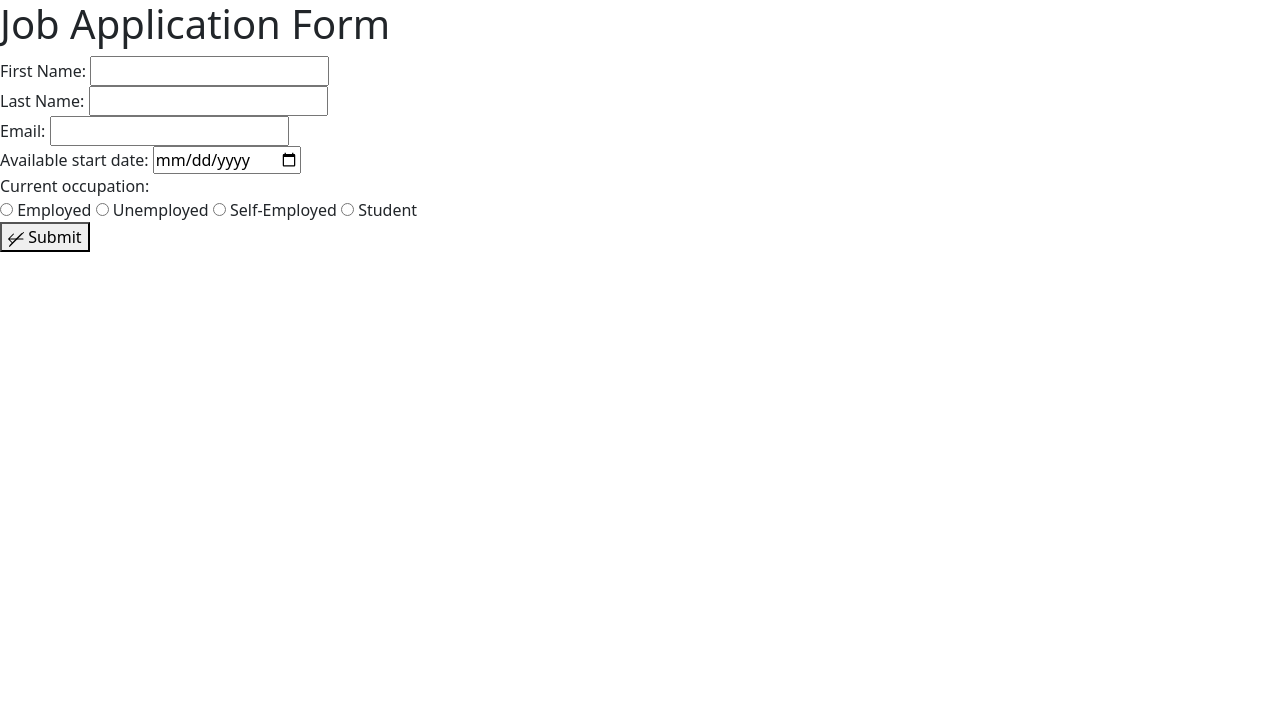
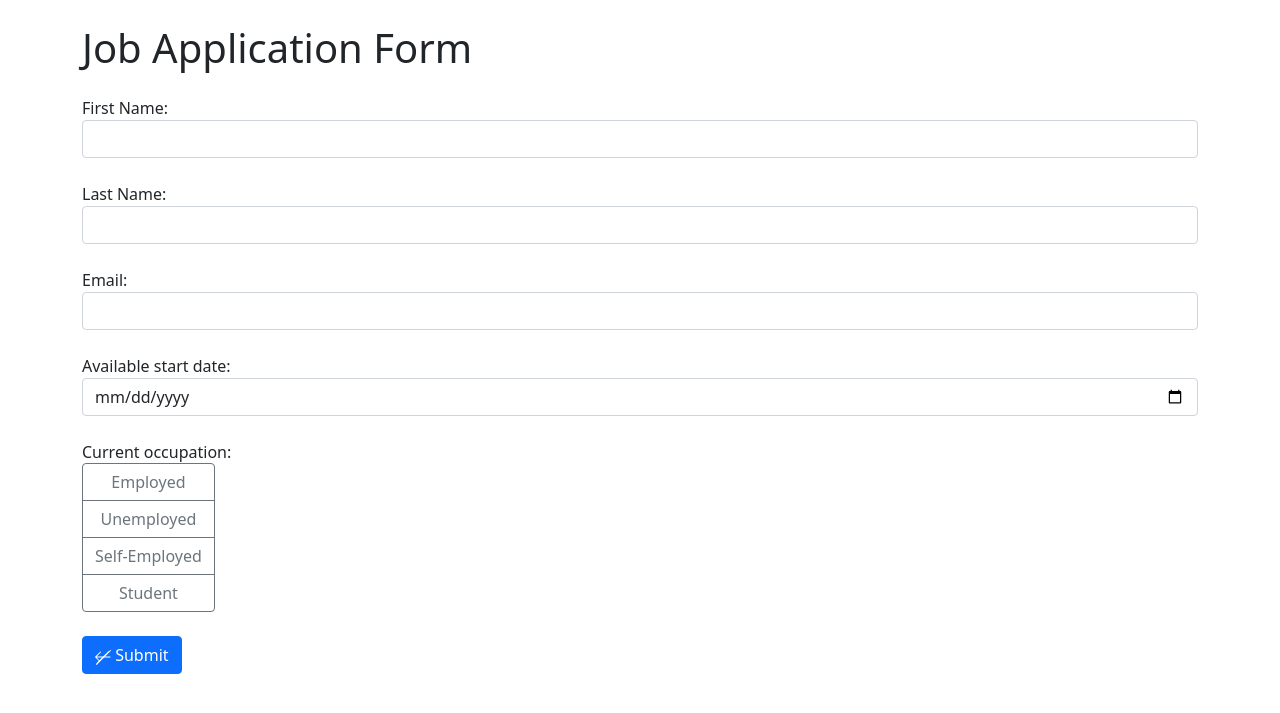
Before and after one commit to JuanMa2102/flask-job-app, a Flask app: page / in a window 1280 px wide. Shown: the top 713 px of the page. Run offline with Flask 3, Linux system fonts and the light colour scheme.

Commit message:
add styles

```diff
--- a/templates/index.html
+++ b/templates/index.html
@@ -4,47 +4,46 @@
     <meta charset="UTF-8">
     <meta name="viewport" content="width=device-width, initial-scale=1.0">
     <link rel="stylesheet" href="https://cdn.jsdelivr.net/npm/bootstrap@5.1.3/dist/css/bootstrap.min.css">
-    <script src="https://cdn.jsdelivr.net/npm/bootstrap@5.1.3/dist/js/bootstrap.min.js"></script>
-    <script src="https://code.jquery.com/jquery-3.6.0.min.js"></script>
     <title>Job App</title>
 </head>
 <body>
-        <h1>Job Application Form</h1>
+    <div class="container">
+        <h1 class="mt-4 mb-4">Job Application Form</h1>
         <form>
-            <div>
+            <div class="form-group mb-4">
                 <label for="first_name">First Name:</label>
-                <input type="text" id="first_name" name="first_name" required>
+                <input class="form-control" type="text" id="first_name" name="first_name" required>
             </div>
-            <div>
+            <div class="form-group mb-4">
                 <label for="last_name">Last Name:</label>
-                <input type="text" id="last_name" name="last_name" required>
+                <input class="form-control" type="text" id="last_name" name="last_name" required>
             </div>
-            <div>
+            <div class="form-group mb-4">
                 <label for="email">Email:</label>
-                <input type="email" id="email" name="email" required>
+                <input class="form-control" type="email" id="email" name="email" required>
             </div>
-            <div>
+            <div class="form-group mb-4">
                 <label for="date">Available start date:</label>
-                <input type="date" id="date" name="date" required>
+                <input class="form-control" type="date" id="date" name="date" required>
             </div>
-            <div>
+            <div class="form-group mb-4">
                 <label>Current occupation: </label>
                 <br>
-                <div id="occupation">
-                    <input type="radio" id="employed" name="occupation" required>
-                    <label for="employed">Employed</label>
+                <div id="occupation" class="btn-group-vertical" >
+                    <input class="btn-check form-control" type="radio" id="employed" name="occupation" required>
+                    <label class="btn btn-outline-secondary" for="employed">Employed</label>
 
-                    <input type="radio" id="unemployed" name="occupation" required>
-                    <label for="unemployed">Unemployed</label>
+                    <input class="btn-check form-control" type="radio" id="unemployed" name="occupation" required>
+                    <label class="btn btn-outline-secondary" for="unemployed">Unemployed</label>
 
-                    <input type="radio" id="self-employed" name="occupation" required>
-                    <label for="self-employed">Self-Employed</label>
+                    <input class="btn-check form-control" type="radio" id="self-employed" name="occupation" required>
+                    <label class="btn btn-outline-secondary" for="self-employed">Self-Employed</label>
 
-                    <input type="radio" id="student" name="occupation" required>
-                    <label for="student">Student</label>
+                    <input class="btn-check form-control" type="radio" id="student" name="occupation" required>
+                    <label class="btn btn-outline-secondary" for="student">Student</label>
                 </div>
             </div>
-            <button type="submit" id="submit" name="submit">
+            <button type="submit" id="submit" name="submit" class="btn btn-primary">
                 <svg xmlns="http://www.w3.org/2000/svg" width="16" height="16" fill="currentColor" class="bi bi-send" viewBox="0 0 16 16">
                     <path d="M15.5 8a.5.5 0 0 1-.5.5H1.707l3.146 3.147a.5.5 0 0 1-.708.708L.146 8.354a.5.5 0 0 1 0-.708l4.999-4.999a.5.5 0 0 1 .708.708L1.707 7.5H15a.5.5 0 0 1 .5.5z"/>
                     <path d="M15.146 1.146a.5.5 0 0 1 .708.708l-14 14a.5.5 0 0 1-.708-.708l14-14zm-1.414 1.414L2.146 14.854a.5.5 0 0 1-.708-.708l11.884-11.884a.5.5 0 0 1 .708.708z"/>
@@ -52,5 +51,8 @@
                 Submit
             </button>
         </form>
+    </div>
+    <script src="https://cdn.jsdelivr.net/npm/bootstrap@5.1.3/dist/js/bootstrap.min.js"></script>
+    <script src="https://code.jquery.com/jquery-3.6.0.min.js"></script>
     </body>
 </html>
```
